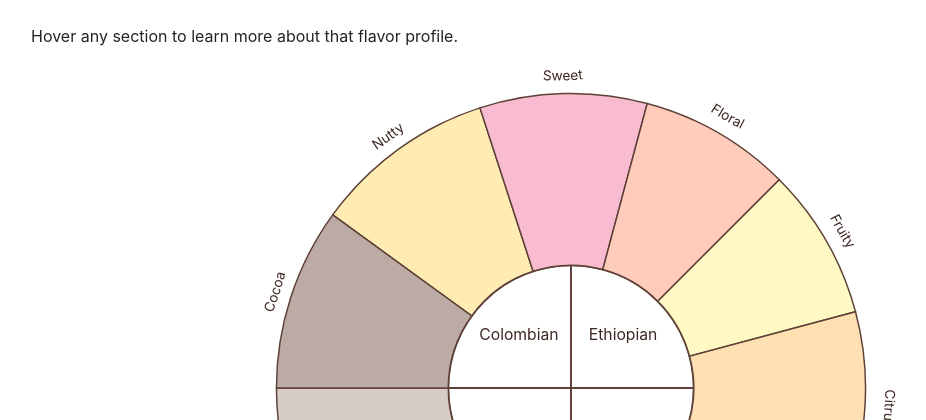
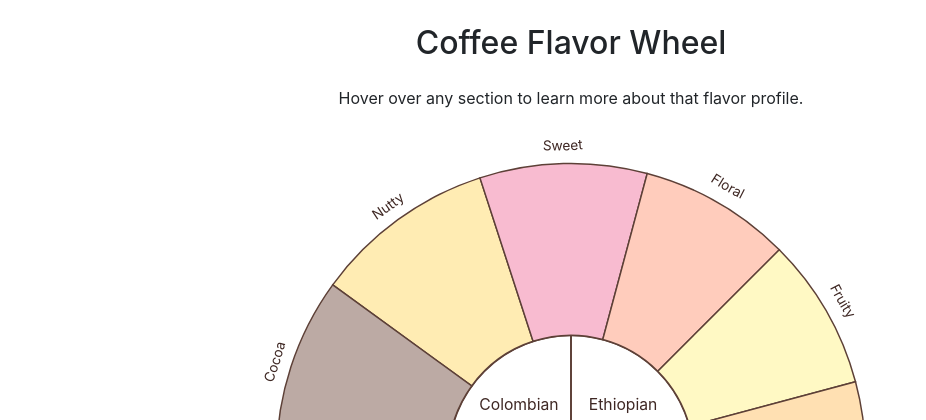
Before and after one commit to CeYang214/UI_FinalProject, a Flask app: page /wheel in a window 1280 px wide. Shown: the part 56-476 px from the top of the page, without its empty margins (69-995 px from the left). Run offline with Flask 3, Linux system fonts and the light colour scheme; some libraries are stand-ins or nearby versions.

Commit message:
Changes to wheel

```diff
--- a/templates/wheel.html
+++ b/templates/wheel.html
@@ -1,8 +1,9 @@
 {% extends 'base.html' %}
 {% block content %}
 <div class="container">
-    <p class="inner-label">Hover any section to learn more about that flavor profile.</p>
-    <svg class="flavor-wheel" viewBox="0 0 1100 1100" preserveAspectRatio="xMidYMid meet"></svg>
+  <h2 class="text-center mb-4">Coffee Flavor Wheel</h2>
+  <p class="inner-label text-center mb-4">Hover over any section to learn more about that flavor profile.</p>
+  <svg class="flavor-wheel" viewBox="0 0 1100 1100" preserveAspectRatio="xMidYMid meet"></svg>
 </div>
 
 <style>
@@ -325,21 +326,21 @@ document.addEventListener('DOMContentLoaded', function() {
       ]
     },
     'Citrus': {
-      origins: ['Kenyan'],
+      origins: ['Ethiopian','Kenyan'],
       notes: [
         { type: 'Citrus', color: 'citrus-color', examples: 'Lemon, Lime, Grapefruit, Orange' },
         { type: 'Acidic', color: 'acid-color', examples: 'Bright, Tangy, Zesty' }
       ]
     },
     'Sweet': {
-      origins: ['Ethiopian'],
+      origins: ['Colombian','Ethiopian'],
       notes: [
         { type: 'Sugars', color: 'sweet-color', examples: 'Honey, Caramel, Brown Sugar, Molasses' },
         { type: 'Vanilla', color: 'vanilla-color', examples: 'Creamy, Sweet, Aromatic' }
       ]
     },
     'Nutty': {
-      origins: ['Colombian', 'Ethiopian'],
+      origins: ['Colombian'],
       notes: [
         { type: 'Tree Nuts', color: 'nut-color', examples: 'Almond, Hazelnut, Walnut' },
         { type: 'Roasted Nuts', color: 'roasted-color', examples: 'Peanut, Toasted Almond' }
@@ -353,7 +354,7 @@ document.addEventListener('DOMContentLoaded', function() {
       ]
     },
     'Herbal': {
-      origins: ['Colombian'],
+      origins: ['Sumatran'],
       notes: [
         { type: 'Herbs', color: 'herb-color', examples: 'Sage, Mint, Thyme' },
         { type: 'Tea', color: 'tea-color', examples: 'Black Tea, Green Tea' }
@@ -367,14 +368,14 @@ document.addEventListener('DOMContentLoaded', function() {
       ]
     },
     'Wine-like': {
-      origins: ['Sumatran'],
+      origins: ['Sumatran', 'Kenyan'],
       notes: [
         { type: 'Fermented', color: 'wine-color', examples: 'Red Wine, White Wine, Sherry' },
         { type: 'Dried Fruit', color: 'dried-color', examples: 'Raisin, Prune, Dried Cherry' }
       ]
     },
     'Tropical': {
-      origins: ['Sumatran', 'Kenyan'],
+      origins: ['Kenyan'],
       notes: [
         { type: 'Tropical Fruit', color: 'tropical-color', examples: 'Mango, Pineapple, Papaya' },
         { type: 'Coconut', color: 'coconut-color', examples: 'Fresh Coconut, Toasted Coconut' }
```
